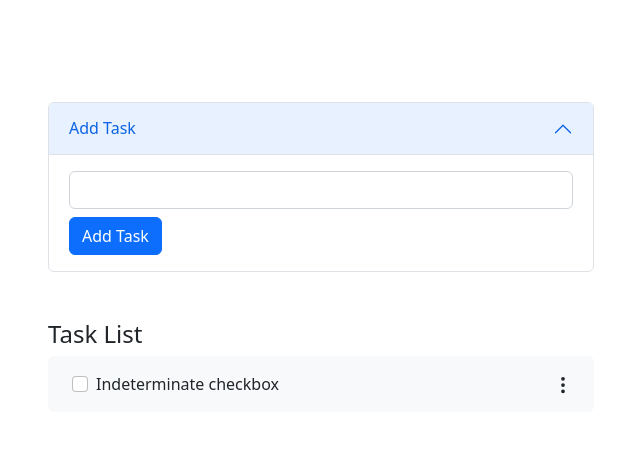
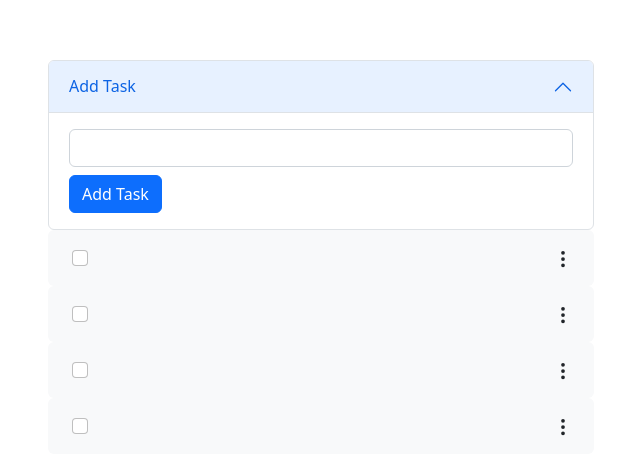
Before and after one commit to MustakAhmedKafy/New-To-Do, a Vue app: page / in a window 1280 px wide. Shown: the part 143-618 px from the top of the page, without its empty margins (319-959 px from the left). Built offline with nearby package versions, Linux system fonts and the light colour scheme.

Commit message:
array add and dynamic

```diff
--- a/src/components/Todo.vue
+++ b/src/components/Todo.vue
@@ -1,9 +1,3 @@
-<script setup>
-import TodoItem from "./TodoItem.vue";
-
-
-</script>
-
 <template>
   <div>
     <div class="todo d-flex align-items-center">
@@ -32,15 +26,15 @@ import TodoItem from "./TodoItem.vue";
                   data-bs-parent="#accordionExample"
                 >
                   <div class="accordion-body">
-                    <input class="form-control" type="text" />
-                    <button type="button" class="btn btn-primary mt-2">
+                    <input class="form-control" type="text" v-model="newTask" />
+                    <button type="button" class="btn btn-primary mt-2" @click="addTask">
                       Add Task
                     </button>
                   </div>
                 </div>
               </div>
             </div>
-            <TodoItem />
+            <TodoItem v-for="(task, index) in tasks" :key="index" :task="task" />
           </div>
           <div class="col-md-3"></div>
         </div>
@@ -49,6 +43,26 @@ import TodoItem from "./TodoItem.vue";
   </div>
 </template>
 
+<script setup>
+import { ref } from 'vue';
+import TodoItem from "./TodoItem.vue";
+
+const tasks = ref([
+  "Task 1",
+  "Task 2",
+  "Task 3",
+  "Task 4"
+]);
+const newTask = ref('');
+
+const addTask = () => {
+  if (newTask.value.trim() !== '') {
+    tasks.value.push(newTask.value);
+    newTask.value = '';
+  }
+}
+</script>
+
 <style>
 .todo {
   height: 100vh;
--- a/src/components/TodoItem.vue
+++ b/src/components/TodoItem.vue
@@ -1,8 +1,7 @@
-<script setup></script>
+<template>
 
-<template>
  <div>
-    <h4 class="mt-5">Task List</h4>
+  <!-- <h4 class=""></h4> -->
    <div class="d-flex bg-light justify-content-between align-items-center rounded p-2">
     <div class="ps-3">
       <input
@@ -12,7 +11,7 @@
         id="flexCheckDefault"
       />
       <label class="form-check-label ms-2" for="flexCheckIndeterminate">
-          Indeterminate checkbox
+        {{ task }}
       </label>
     </div>
     <div>
@@ -49,6 +48,12 @@
  </div>
 </template>
 
+<script setup>
+props: {
+  task: String
+}
+</script>
+
 <style scoped>
 .dropdown-toggle::after {
   display: none;
```
Lines whose indentation alone changed are shown as unchanged.
